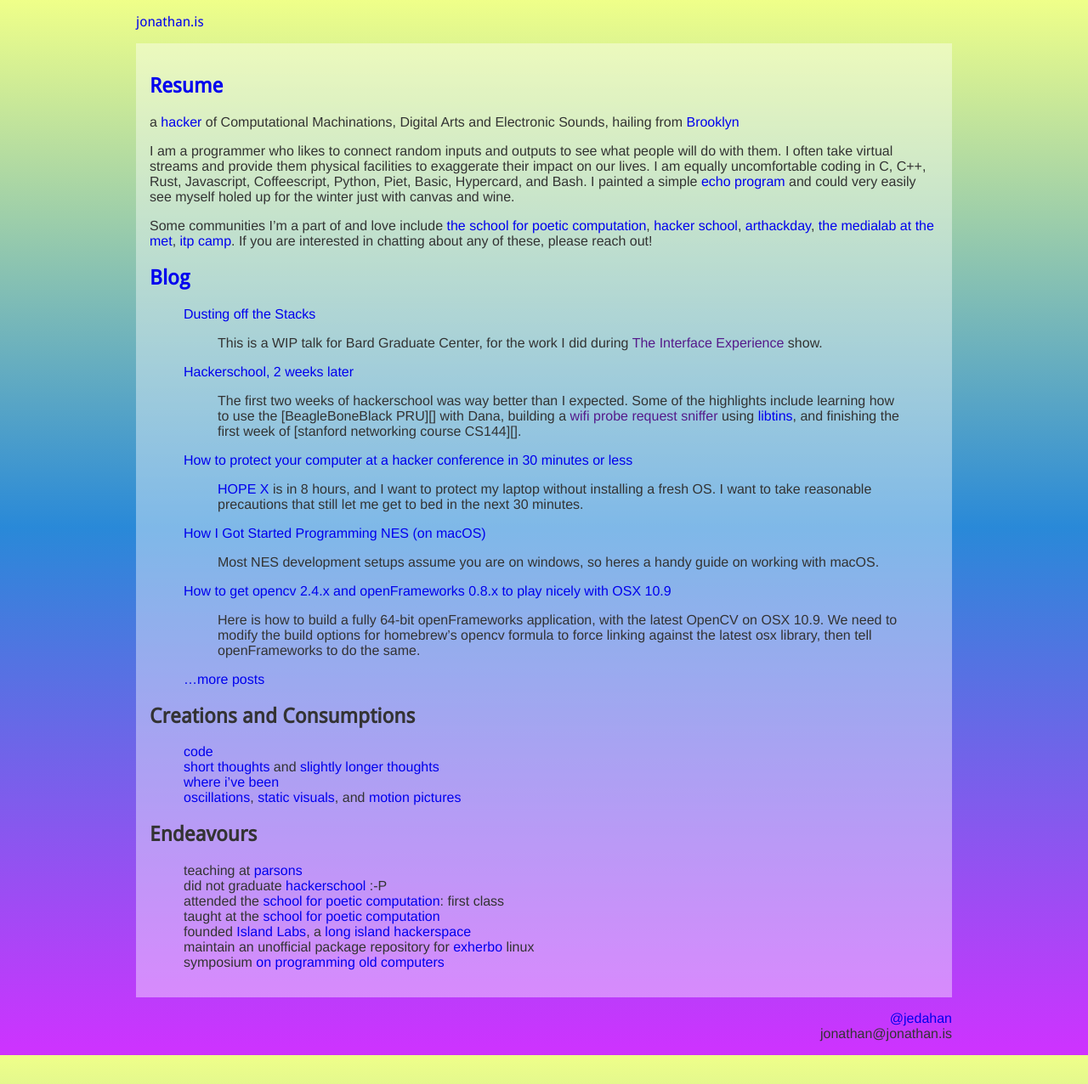
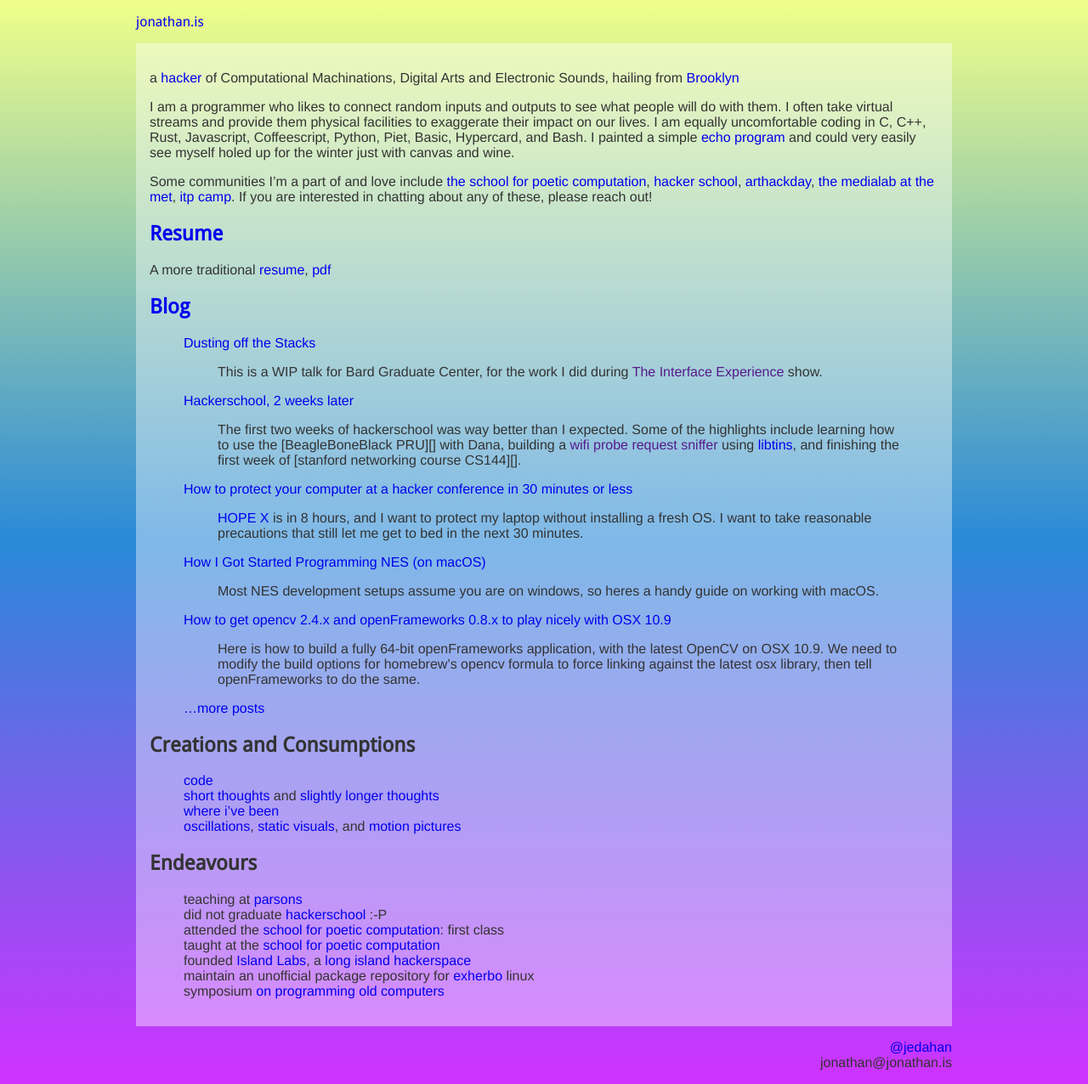
Before and after one commit to jedahan/jedahan.github.com, a Jekyll site: the page built from index.md, in a window 1280 px wide. Shown: the whole page at 85% size. Built offline with Jekyll 4.4.1, drawn with Linux system fonts in a browser that asks for light colours; before the commit the page ends 1242 px from its top, so only the background shows below that.

Commit message:
Move resume below opening sentence

```diff
--- a/index.md
+++ b/index.md
@@ -2,14 +2,16 @@
 layout: default
 title: Home
 ---
-
-## [Resume](/resume)
 
 a [hacker][me] of Computational Machinations, Digital Arts and Electronic Sounds, hailing from [Brooklyn][]
 
 I am a programmer who likes to connect random inputs and outputs to see what people will do with them. I often take virtual streams and provide them physical facilities to exaggerate their impact on our lives. I am equally uncomfortable coding in C, C++, Rust, Javascript, Coffeescript, Python, Piet, Basic, Hypercard, and Bash. I painted a simple [echo program][] and could very easily see myself holed up for the winter just with canvas and wine.
 
 Some communities I'm a part of and love include [the school for poetic computation](sfpc.io), [hacker school](hackerschool.com), [arthackday](arthackday.net), [the medialab at the met](http://www.metmuseum.org/about-the-museum/museum-departments/office-of-the-director/digital-media-department/digital-underground/posts/2013/introducing-the-media-lab), [itp camp](http://itp.nyu.edu/camp2014/). If you are interested in chatting about any of these, please reach out!
+
+## [Resume](/resume)
+
+A more traditional [resume](/resume), [pdf](/resume.pdf)
 
 ## [Blog](/blog)
 
```
